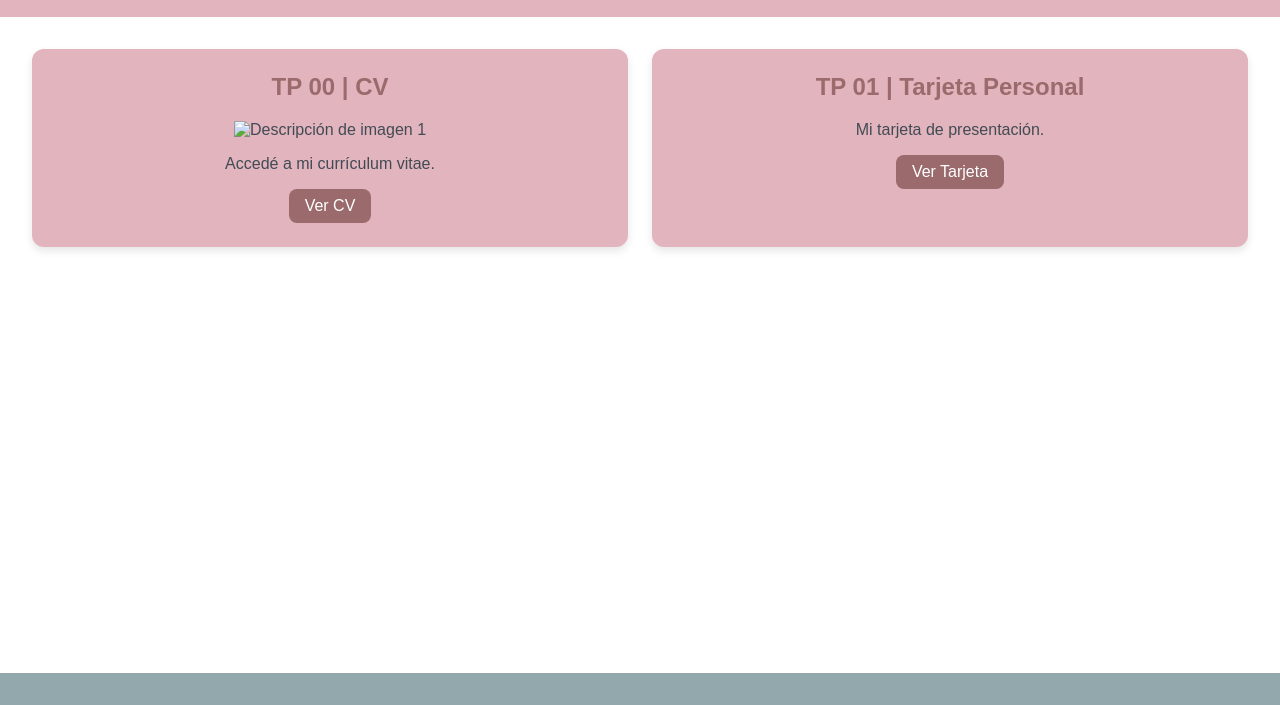
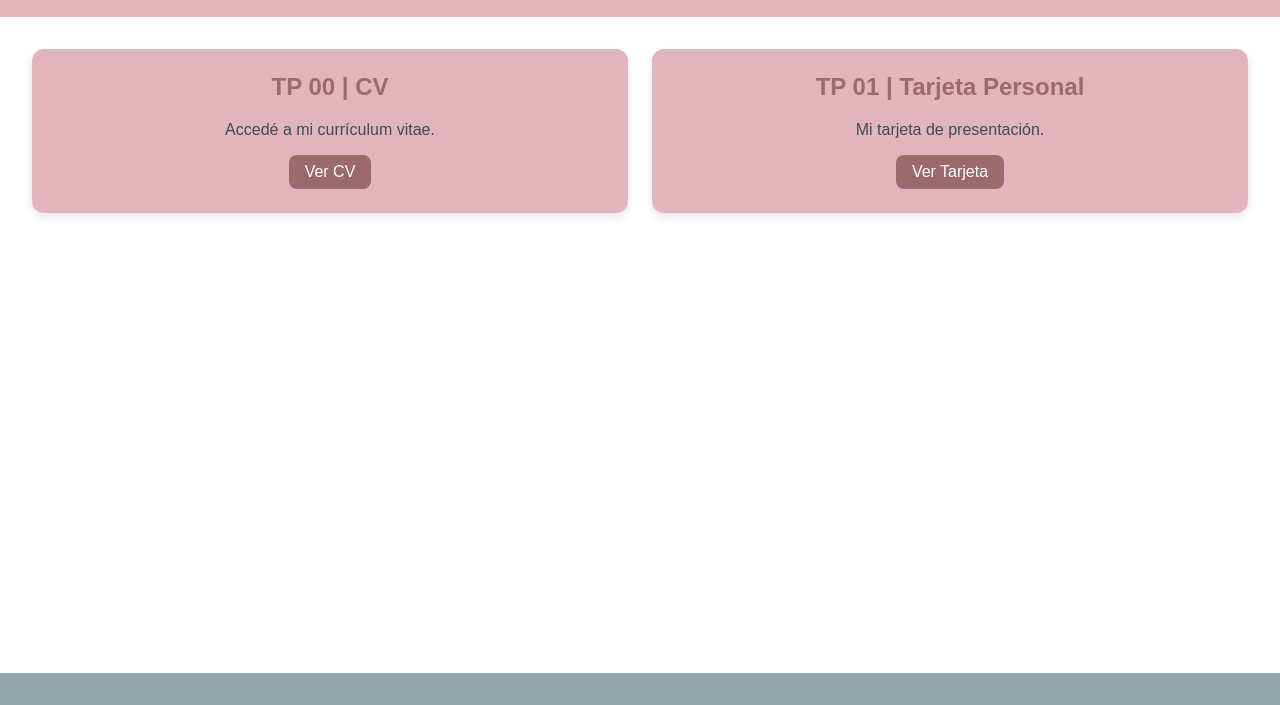
Before and after one commit to eliana-001/practicas2025, a plain HTML site: page index.html in a window 1280 px wide. Shown: the part 95-800 px from the top of the page. Drawn offline with Linux system fonts and the light colour scheme.

Commit message:
continuacion

```diff
--- a/index.html
+++ b/index.html
@@ -14,9 +14,6 @@
     <main class="grid">
         <div class="tarjeta">
             <h2>TP 00 | CV</h2>
-            <div class="imagen">
-                <img src="ruta/a/tu/imagen1.jpg" alt="Descripción de imagen 1">
-            </div>
             <p>Accedé a mi currículum vitae.</p>
             <a href="tp00/index.html" class="boton">Ver CV</a>
         </div>
```
